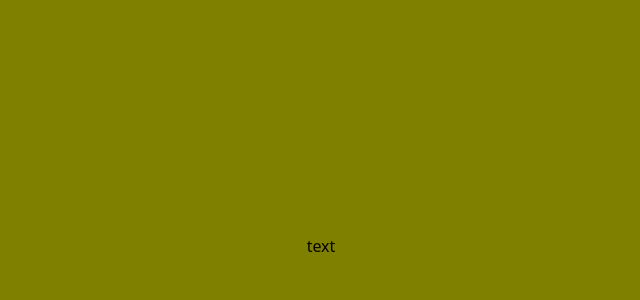
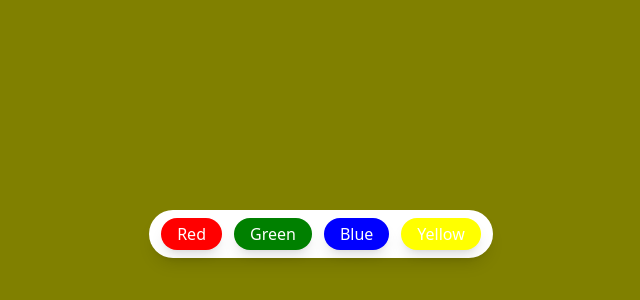
Before and after one commit to Shrawan2002/React-Code, a React (Vite) app in the folder 04bgchange/: page / in a window 1280 px wide. Shown: the part 494-794 px from the top of the page, without its empty margins (319-959 px from the left). Built offline with nearby package versions, Linux system fonts and the light colour scheme.

Commit message:
update button component

```diff
--- a/04bgchange/src/App.jsx
+++ b/04bgchange/src/App.jsx
@@ -4,12 +4,21 @@ import { useState } from 'react'
 function App() {
   const [color, setColor] = useState("olive")
 
-
+  const handleColor = ()=>{
+    setColor("red");
+  }
 
   return (
     <>
     <div className="w-full h-screen duration-200"  style={{backgroundColor: color}}>
-      <div className='fixed flex flex-wrap justify-center bottom-12 inset-x-0 px-2'>text</div>
+      <div className='fixed flex flex-wrap justify-center bottom-12 inset-x-0 px-2'>
+         <div className='flex flex-wrap justify-center gap-3 shadow-lg bg-white px-3 py-2 rounded-3xl'>
+          <button  onClick={()=> setColor("red")} className='outline-none px-4 py-1 rounded-full text-white shadow-lg' style={{backgroundColor: "red"}}>Red</button>
+          <button  onClick={()=> setColor("green")} className='outline-none px-4 py-1 rounded-full text-white shadow-lg' style={{backgroundColor: "green"}}>Green</button>
+          <button  onClick={()=> setColor("blue")} className='outline-none px-4 py-1 rounded-full text-white shadow-lg' style={{backgroundColor: "blue"}}>Blue</button>
+          <button  onClick={()=> setColor("yellow")}className='outline-none px-4 py-1 rounded-full text-white shadow-lg' style={{backgroundColor: "yellow"}}>Yellow</button>
+         </div>
+      </div>
     </div>
     </>
   )
```
